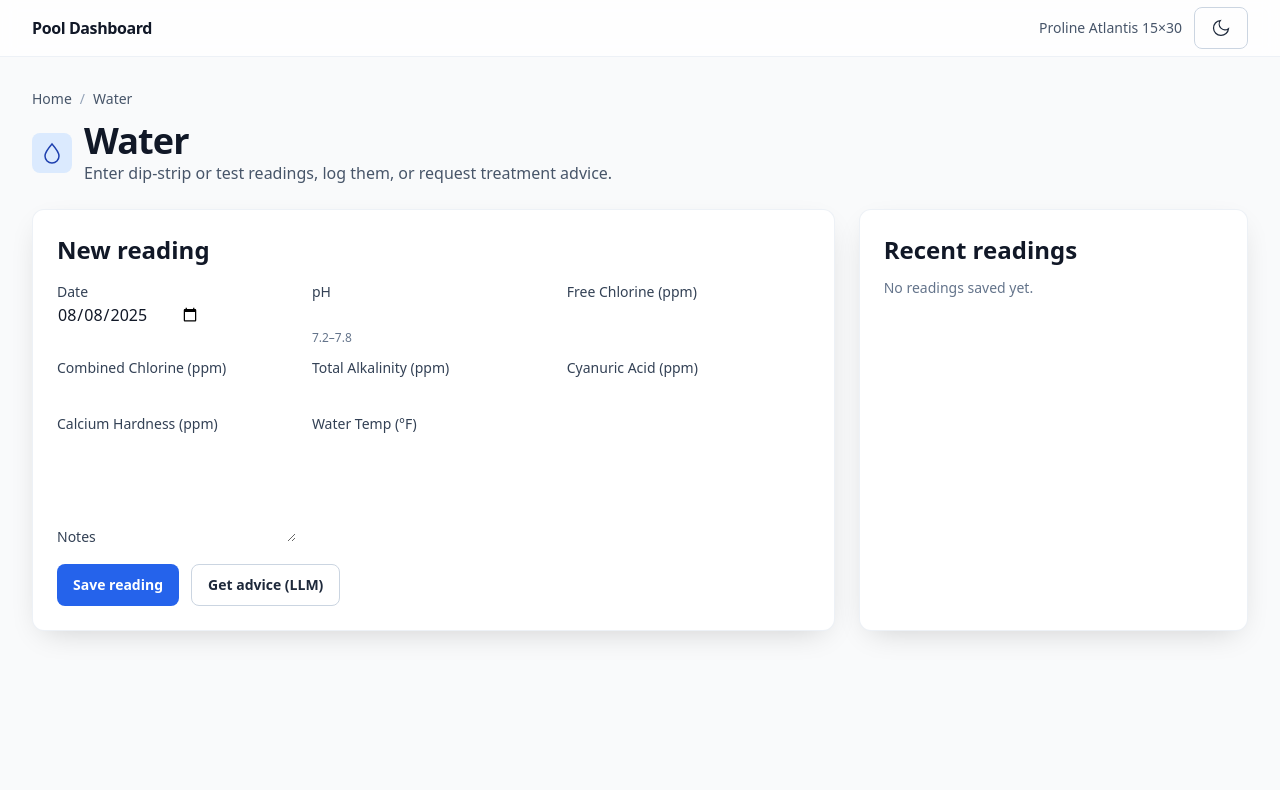
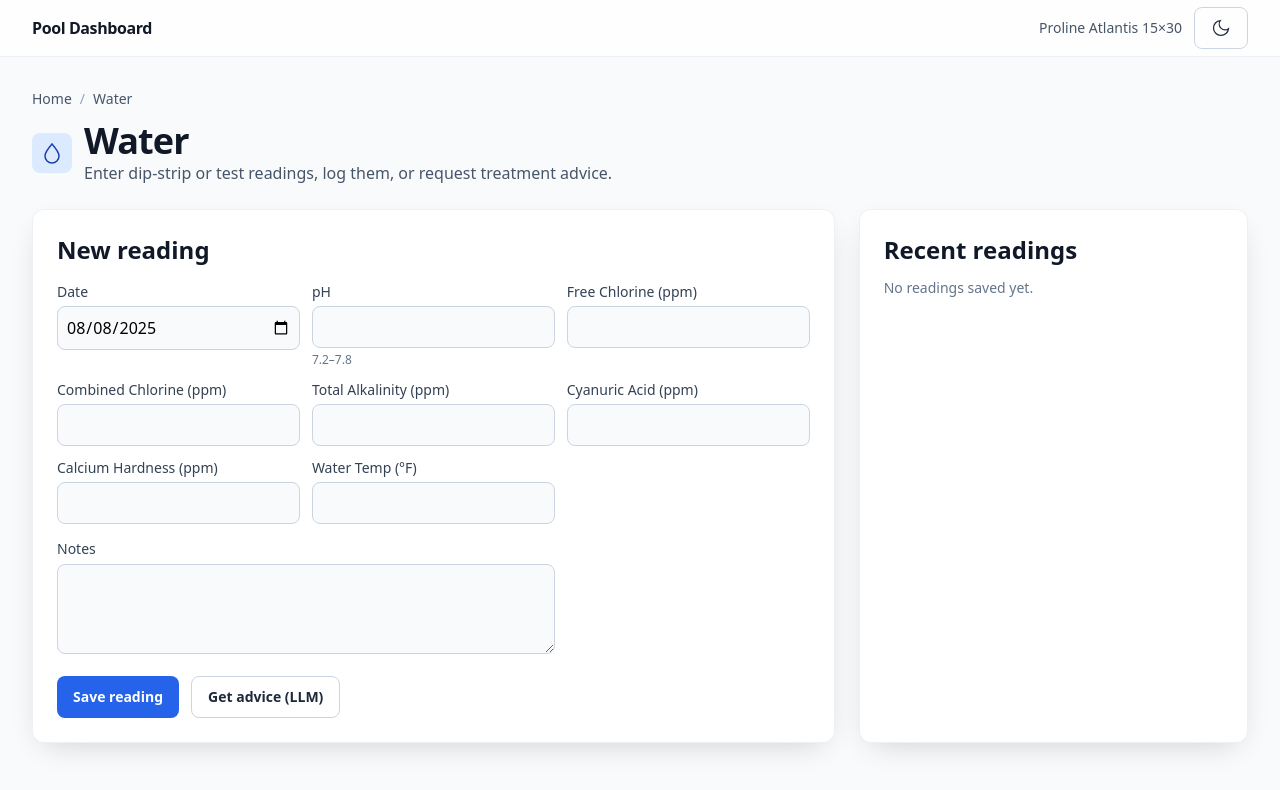
Before and after one commit to rsdoss/atlantis-dashboard, a Next.js app: page /water in a window 1280 px wide. Shown: the top 790 px of the page. Built offline with nearby package versions, Linux system fonts and the light colour scheme.

Commit message:
style(water): make input text black and add global .input with higher-contrast backgrounds

```diff
--- a/app/globals.css
+++ b/app/globals.css
@@ -31,6 +31,11 @@ button.btn-outline {
   @apply inline-flex items-center justify-center rounded-lg px-4 py-2.5 text-sm font-semibold transition
          border border-slate-300 dark:border-slate-600 text-slate-800 dark:text-slate-100 hover:bg-slate-100/40 dark:hover:bg-slate-800/40;
 }
+.input {
+  @apply mt-1 w-full rounded-lg border border-slate-300 dark:border-slate-700 p-2
+         bg-slate-50 dark:bg-slate-800 text-black dark:text-slate-100
+         placeholder-slate-500 dark:placeholder-slate-400 focus:outline-none focus-visible:ring focus-visible:ring-brand-400/60;
+}
 .badge {
   @apply inline-flex items-center gap-1 rounded-full bg-brand-100 text-brand-800 dark:bg-brand-900/40 dark:text-brand-200 px-2 py-0.5 text-xs font-medium;
 }
--- a/app/water/page.tsx
+++ b/app/water/page.tsx
@@ -167,9 +167,6 @@ function Field({ label, children, placeholder }: { label: string, children: Reac
       <div className="text-sm font-medium text-slate-700 dark:text-slate-200">{label}</div>
       {children}
       {placeholder && <div className="text-xs text-slate-500 mt-1">{placeholder}</div>}
-      <style jsx>{`
-        .input{ @apply mt-1 w-full rounded-lg border border-slate-300 dark:border-slate-700 bg-slate-50 dark:bg-slate-800 p-2; }
-      `}</style>
     </label>
   )
 }
```
